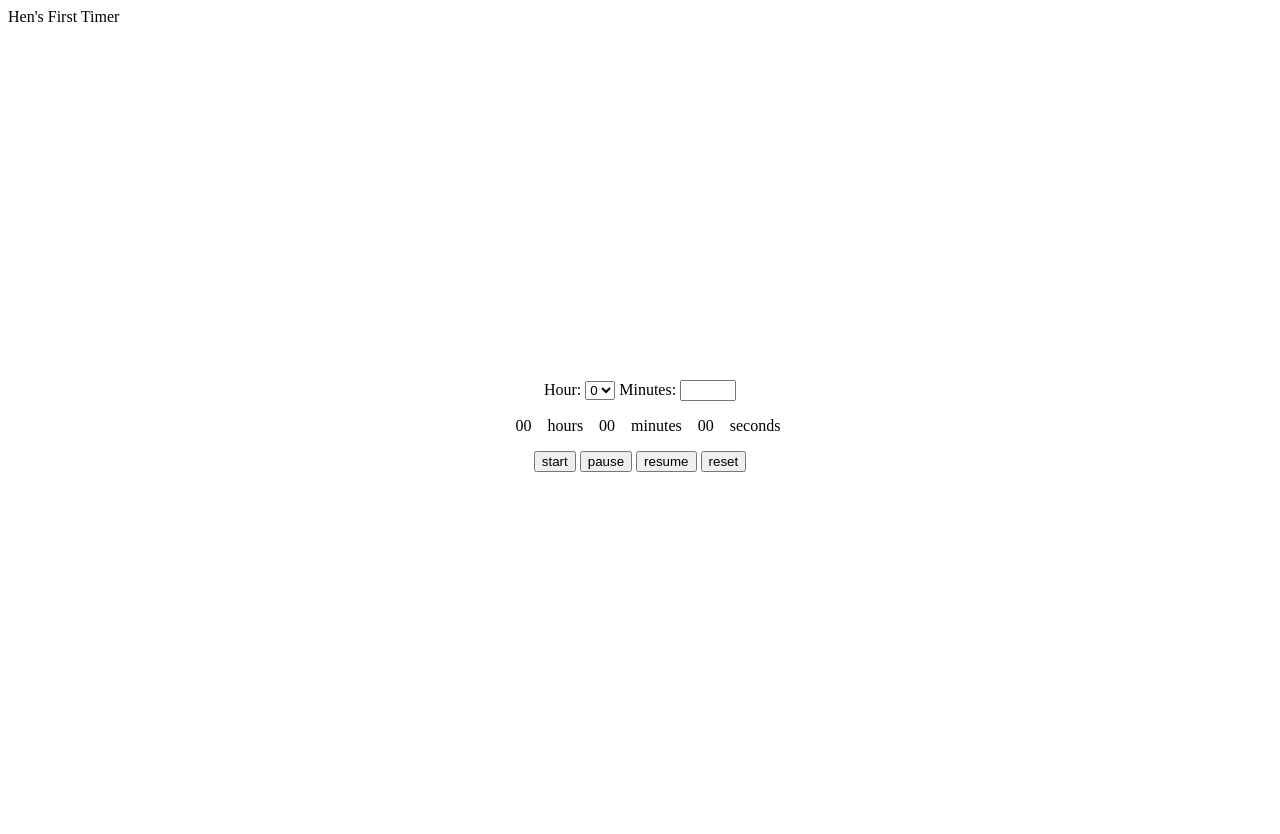
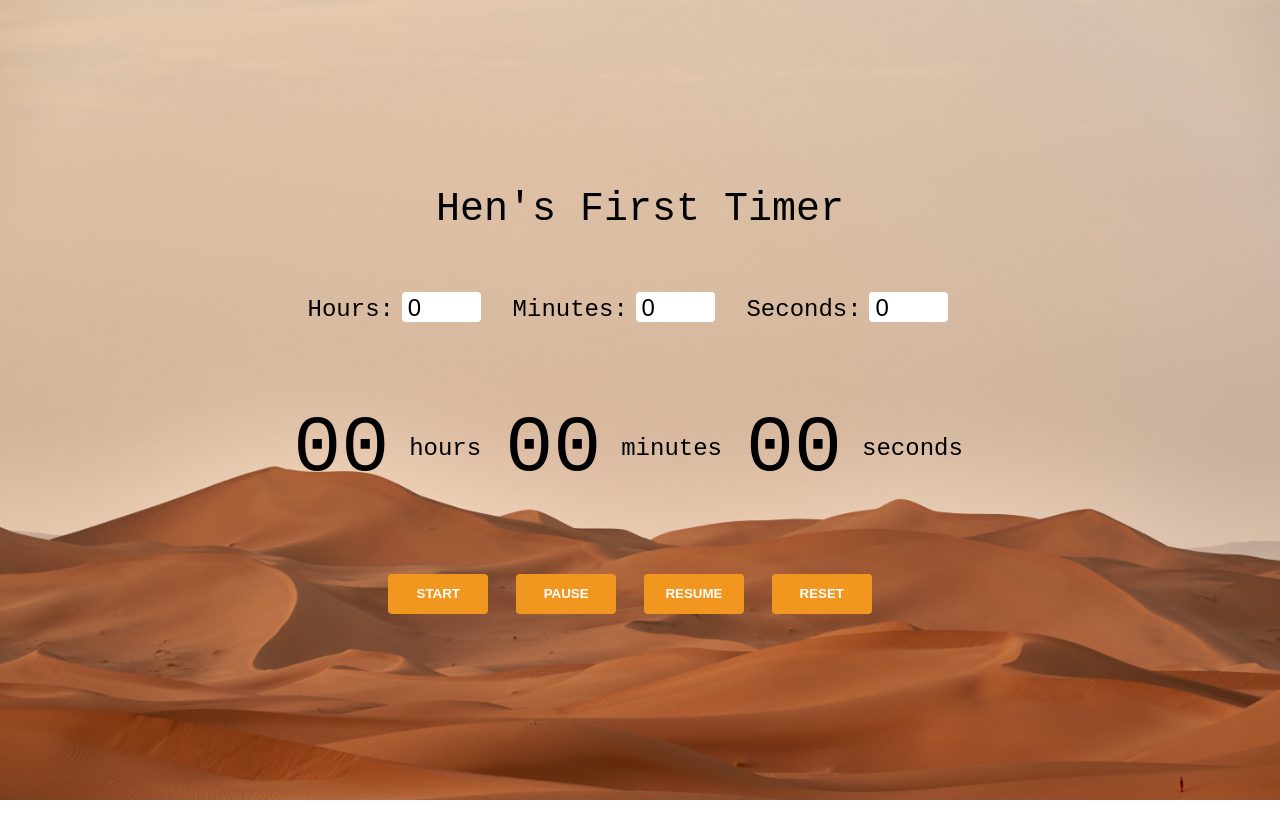
Before and after one commit to henry-shih4/first-alarm-countdown, a plain HTML site: page index.html in a window 1280 px wide. After the commit the page ends 800 px from the top, so only its background shows below. Drawn offline with Linux system fonts and the light colour scheme.

Commit message:
update timer
added seconds input feature,
added background img from unsplash,
added styling to elements.

```diff
--- a/app.js
+++ b/app.js
@@ -1,63 +1,79 @@
-let hourInput = document.getElementById('hour');
-let minInput = document.getElementById('minute');
-let hour = document.getElementById('hour').value;
-let minute = document.getElementById('minute').value;
-let startBtn = document.getElementById('start-button');
+addEventListener("DOMContentLoaded", resetClock);
+
+let hourInput = document.getElementById("hour");
+let minInput = document.getElementById("minute");
+let secondInput = document.getElementById("seconds");
+let hour = document.getElementById("hour").value;
+let minute = document.getElementById("minute").value;
+let second = document.getElementById("seconds").value;
+let startBtn = document.getElementById("start-button");
 let secondStart = 59;
-let hourDisplay = document.getElementById('hour-display');
-let minuteDisplay = document.getElementById('minute-display');
-let secondDisplay = document.getElementById('second-display');
-let pauseBtn = document.getElementById('pause-button');
-let resetBtn = document.getElementById('reset-button');
-let resumeBtn = document.getElementById('resume-button');
+let hourDisplay = document.getElementById("hour-display");
+let minuteDisplay = document.getElementById("minute-display");
+let secondDisplay = document.getElementById("second-display");
+let pauseBtn = document.getElementById("pause-button");
+let resetBtn = document.getElementById("reset-button");
+let resumeBtn = document.getElementById("resume-button");
 let resumedHour;
 let resumedMin;
 let resumedSec;
 let myInterval;
 
-startBtn.addEventListener('click', startTime);
+startBtn.addEventListener("click", startTime);
 
-
-function startTime(){
+function startTime() {
   myStop();
-    let hour = document.getElementById('hour').value;
-    let minute = document.getElementById('minute').value;
-    if (hour == 0 && minute ==0){
-        alert('please enter a time')
+  let hour = document.getElementById("hour").value;
+  let minute = document.getElementById("minute").value;
+  let second = document.getElementById("seconds").value;
+  if (hour == 0 && minute == 0 && second == 0) {
+    alert("please enter a time");
     return;
   }
+  if (minute == 0) {
+    minuteDisplay.innerHTML = 59;
+    hourDisplay.innerHTML = hour - 1;
+  } else {
+    minuteDisplay.innerHTML = minute - 1;
     hourDisplay.innerHTML = hour;
-    minuteDisplay.innerHTML = minute-1;
+  }
+
+  if (second > 0) {
+    minuteDisplay.innerHTML = minute;
+    hourDisplay.innerHTML = hour;
+    secondDisplay.innerHTML = second;
+  } else {
     secondDisplay.innerHTML = secondStart;
+  }
 
   myInterval = setInterval(runClock, 1000);
-  pauseBtn.addEventListener('click', myStop);
-  resumeBtn.addEventListener('click', myResume);
-  resetBtn.addEventListener('click', resetClock);
+  pauseBtn.addEventListener("click", myStop);
+  resumeBtn.addEventListener("click", myResume);
+  resetBtn.addEventListener("click", resetClock);
 }
 
-
-
-function runClock(){
+function runClock() {
   secondDisplay.innerHTML--;
-    if (secondDisplay.innerHTML<0){
-      secondDisplay.innerHTML = secondStart
+  if (secondDisplay.innerHTML < 0) {
+    secondDisplay.innerHTML = secondStart;
     minuteDisplay.innerHTML--;
   }
-    if (minuteDisplay.innerHTML<0){
+  if (minuteDisplay.innerHTML < 0) {
     minuteDisplay.innerHTML = secondStart;
     hourDisplay.innerHTML--;
   }
-      if (hourDisplay.innerHTML<0){
+  if (hourDisplay.innerHTML < 0) {
     hourDisplay.innerHTML = 0;
   }
-      if((hourDisplay.innerHTML==0) && (minuteDisplay.innerHTML==0) &&(secondDisplay.innerHTML==0)){
-        alert('Timer done');
+  if (
+    hourDisplay.innerHTML == 0 &&
+    minuteDisplay.innerHTML == 0 &&
+    secondDisplay.innerHTML == 0
+  ) {
+    alert("Timer done");
     resetClock();
   }
-
 }
-
 
 function myResume() {
   myStop();
@@ -67,27 +83,29 @@ function myResume() {
   myInterval = setInterval(runClock, 1000);
 }
 
-
 function myStop() {
   clearInterval(myInterval);
   resumedHour = hourDisplay.innerHTML;
-resumedMin = minuteDisplay.innerHTML
+  resumedMin = minuteDisplay.innerHTML;
   resumedSec = secondDisplay.innerHTML;
 }
 
-
-function resetClock(){
+function resetClock() {
   hourInput.value = 0;
   minInput.value = 0;
-    hourDisplay.innerHTML = '00';
-    minuteDisplay.innerHTML ='00';
-    secondDisplay.innerHTML ='00';
+  secondInput.value = 0;
+  hourDisplay.innerHTML = "00";
+  minuteDisplay.innerHTML = "00";
+  secondDisplay.innerHTML = "00";
   myStop();
 }
 
-
-  function timerDone(){
-    if((hourDisplay.innerHTML=0) && (minuteDisplay.innerHTML=0) &&(secondDisplay.innerHTML=0)){
-        alert('Timer done!');
+function timerDone() {
+  if (
+    (hourDisplay.innerHTML = 0) &&
+    (minuteDisplay.innerHTML = 0) &&
+    (secondDisplay.innerHTML = 0)
+  ) {
+    alert("Time's up!");
   }
 }
--- a/index.html
+++ b/index.html
@@ -15,21 +15,12 @@
 
 <div class="container">
     <div class="select-time">
-        <label for="hour">Hour:</label>
-        <select name="hour" id="hour">
-            <option value=0>0</option>
-            <option value=1>1</option>
-            <option value=2>2</option>
-            <option value=3>3</option>
-            <option value=4>4</option>
-            <option value=5>5</option>
-            <option value=6>6</option>
-            <option value=7>7</option>
-            <option value=8>8</option>
-            <option value=9>9</option>
-        </select>
+<label for="hour">Hours:</label>
+<input type="number" class="time-input" name="hour" id="hour" min="0" max="24">
         <label for="minute">Minutes:</label>
-        <input type="number"name="minute" id="minute" min="0" max="59">
+        <input type="number" class="time-input" name="minute" id="minute" min="0" max="59">
+                <label for="seconds">Seconds:</label>
+                <input type="number" class="time-input" name="seconds" id="seconds" min="0" max="59">
     </div>
 
 <div class="clock">
@@ -42,10 +33,10 @@
 </div>
 
 <div class="btn-cntr">
-    <button id="start-button">start</button>
-    <button id="pause-button">pause</button>
-    <button id="resume-button">resume</button>
-    <button id="reset-button">reset</button>
+    <button id="start-button">START</button>
+    <button id="pause-button">PAUSE</button>
+    <button id="resume-button">RESUME</button>
+    <button id="reset-button">RESET</button>
 </div>
 
 </div>
--- a/styles.css
+++ b/styles.css
@@ -1,10 +1,35 @@
+*{
+    box-sizing: border-box;
+    margin:0;
+    padding:0;
+}
+
+
+body{
+    font-family:monospace;
+    display:flex;
+  flex-direction: column;
+  justify-content: center;
+  align-items:center;
+  height:100vh;
+  background-image: url(images/desert.jpg);
+  background-size: cover;
+}
+
+.header{
+display:flex;
+justify-content: center;
+align-items: center;
+font-size:2.5rem;
+margin-bottom:1.5em;
+}
+
 
 .container{
     display:flex;
     flex-direction: column;
     justify-content: center;
     align-items: center;
-    height:100vh;
 }
 
 .clock{
@@ -12,12 +37,52 @@
 
 }
 
+
+label{
+    font-size:1.5rem;
+}
+
+.time-input{
+    font-size:1.5rem;
+margin-right:1em;
+}
+
+input{
+    padding-top:2px;
+    padding-left:6px;
+    border-radius:4px;
+    border:none;
+}
+
 .timer{
-    padding:1em;
+font-size:5rem;
+margin-top:1em;
+margin-bottom:1em;
+margin-right:20px;
 }
 
 .time-text{
     display:flex;
     justify-content: center;
     align-items: center;
+    font-size:1.5rem;
+    margin-right:1em;
 }
+
+button{
+    height:40px;
+    width:100px;
+    cursor: pointer;
+    border:none;
+    border-radius:4px;
+    background-color:rgb(241, 150, 30);
+    color:white;
+    margin-right: 20px;
+    font-weight: 550;
+}
+
+button:hover{
+    color: rgb(241, 150, 30);
+        background-color: linen;
+        transition:0.3s;
+}
```
Also changed, not shown: images/desert.jpg (added). Lines whose indentation alone changed are shown as unchanged.
